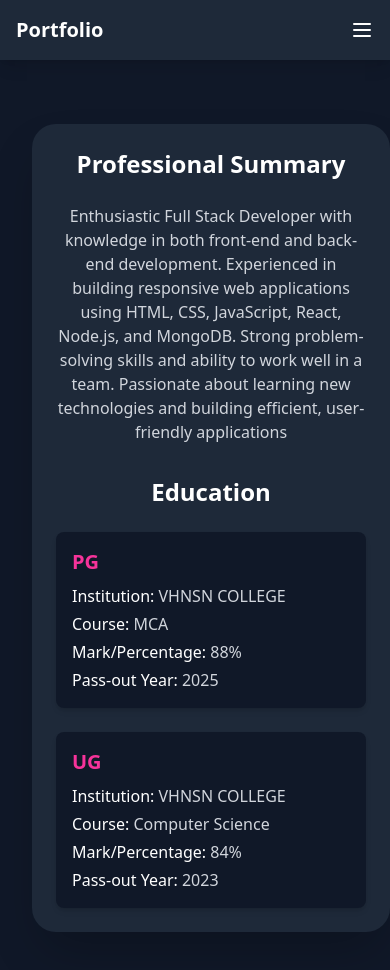
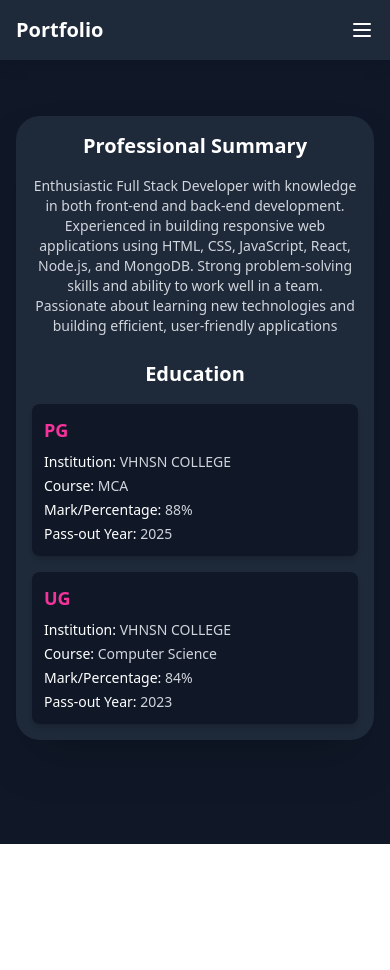
Before and after one commit to G-RagulDharma/My-Portfolio, a React (Vite) app: page /My-Portfolio/about in a window 390 px wide. Shown: the top 970 px of the page. After the commit the page ends 844 px from the top, so only its background shows below. Built offline with nearby package versions, Linux system fonts and the light colour scheme.

Commit message:
update:Responsive for container

```diff
--- a/src/components/About.jsx
+++ b/src/components/About.jsx
@@ -5,37 +5,37 @@ const About = () => {
     {
       degree: 'PG',
       institution: 'VHNSN COLLEGE',
-      course:'MCA',
+      course: 'MCA',
       percentage: '88%',
       year: '2025',
     },
     {
       degree: 'UG',
       institution: 'VHNSN COLLEGE',
-      course:'Computer Science',
+      course: 'Computer Science',
       percentage: '84%',
       year: '2023',
     },
   ];
 
   return (
-    <div className="bg-gray-800 w-full max-w-5xl mx-4 sm:mx-6 lg:mx-auto my-8 rounded-3xl flex flex-col items-center p-6 sm:p-8 shadow-2xl">
-      <h2 className="text-2xl sm:text-3xl lg:text-4xl font-bold text-white mb-6 sm:mb-8">Professional Summary</h2>
-      <p className="text-base sm:text-lg text-gray-300 max-w-3xl text-center mb-8 sm:mb-12">
-      Enthusiastic Full Stack Developer with knowledge in both front-end and back-end development.
-      Experienced in building responsive web applications using HTML, CSS, JavaScript, React, Node.js, and MongoDB.
-      Strong problem-solving skills and ability to work well in a team. Passionate about learning new technologies and building efficient, user-friendly applications
+    <div className="bg-gray-800 w-full max-w-4xl mx-auto my-6 rounded-3xl flex flex-col items-center p-4 sm:p-6 lg:p-8 shadow-2xl">
+      <h2 className="text-xl sm:text-2xl lg:text-3xl font-bold text-white mb-4 sm:mb-6 text-center">Professional Summary</h2>
+      <p className="text-sm sm:text-base text-gray-300 max-w-2xl text-center mb-6 sm:mb-8">
+        Enthusiastic Full Stack Developer with knowledge in both front-end and back-end development.
+        Experienced in building responsive web applications using HTML, CSS, JavaScript, React, Node.js, and MongoDB.
+        Strong problem-solving skills and ability to work well in a team. Passionate about learning new technologies and building efficient, user-friendly applications
       </p>
 
-      <h2 className="text-2xl sm:text-3xl lg:text-4xl font-bold text-white mb-6 sm:mb-8">Education</h2>
-      <div className="w-full max-w-3xl space-y-6">
+      <h2 className="text-xl sm:text-2xl lg:text-3xl font-bold text-white mb-4 sm:mb-6 text-center">Education</h2>
+      <div className="w-full max-w-2xl space-y-4">
         {education.map((edu, index) => (
           <div
             key={index}
-            className="bg-gray-900 rounded-lg p-4 sm:p-6 shadow-md hover:shadow-lg transition-shadow duration-300"
+            className="bg-gray-900 rounded-lg p-3 sm:p-4 shadow-md hover:shadow-lg transition-shadow duration-300"
           >
-            <h3 className="text-xl sm:text-2xl font-semibold text-pink-500 mb-2">{edu.degree}</h3>
-            <div className="text-base sm:text-lg text-gray-300 space-y-1">
+            <h3 className="text-lg sm:text-xl font-semibold text-pink-500 mb-2">{edu.degree}</h3>
+            <div className="text-sm sm:text-base text-gray-300 space-y-1">
               <p>
                 <span className="font-medium text-white">Institution:</span> {edu.institution}
               </p>
--- a/src/components/Contact.jsx
+++ b/src/components/Contact.jsx
@@ -12,7 +12,7 @@ const Contact = ({ contact = {} }) => {
   const contactData = { ...defaultContact, ...contact };
 
   return (
-    <div className="bg-gray-800 w-full max-w-4xl mx-4 sm:mx-6 lg:mx-auto my-6 rounded-3xl flex flex-col items-center p-4 sm:p-6 lg:p-8 shadow-2xl">
+    <div className="bg-gray-800 w-full max-w-4xl mx-auto my-6 rounded-3xl flex flex-col items-center p-4 sm:p-6 lg:p-8 shadow-2xl">
       <h2 className="text-xl sm:text-2xl lg:text-3xl font-bold text-white mb-4 sm:mb-6 text-center">Contact Information</h2>
 
       <div className="w-full max-w-xl">
--- a/src/components/Home.jsx
+++ b/src/components/Home.jsx
@@ -1,22 +1,20 @@
-import React from "react"
+import React from "react";
 
 const Home = (props) => {
   return (
-        <div className="bg-gray-800 w-full max-w-5xl mx-4 sm:mx-6 lg:mx-auto my-8 rounded-3xl flex flex-col lg:flex-row items-center justify-center p-6 sm:p-8 shadow-2xl">
+    <div className="bg-gray-800 w-full max-w-5xl mx-auto my-8 rounded-3xl flex flex-col lg:flex-row items-center justify-center p-4 sm:p-6 lg:p-8 shadow-2xl">
       <div className="flex flex-col items-center justify-center text-center w-full lg:w-1/2 p-4 lg:p-6 space-y-4">
-                <h2 className="text-2xl sm:text-3xl lg:text-4xl font-bold text-white">Hello, it's Me</h2>
-                <h3 className="text-xl sm:text-2xl lg:text-3xl font-extrabold italic text-pink-500 font-sans">Ragul Dharma.G</h3>
-                <h4 className="text-lg sm:text-xl lg:text-2xl text-white">And I'm a Full Stack Developer</h4>
+        <h2 className="text-xl sm:text-2xl lg:text-3xl font-bold text-white">Hello, it's Me</h2>
+        <h3 className="text-lg sm:text-xl lg:text-2xl font-extrabold italic text-pink-500 font-sans">Ragul Dharma.G</h3>
+        <h4 className="text-base sm:text-lg lg:text-xl text-white">And I'm a Full Stack Developer</h4>
       </div>
 
-            <div className="w-64 sm:w-80 lg:w-96 h-64 sm:h-80 lg:h-96 mt-6 lg:mt-0 lg:ml-8 rounded-full shadow-2xl bg-gradient-to-br from-gray-900 to-gray-800 p-1 border-4 border-transparent overflow-hidden">
-
+      <div className="w-64 sm:w-72 lg:w-80 h-64 sm:h-72 lg:h-80 mt-6 lg:mt-0 lg:ml-8 rounded-full shadow-2xl bg-gradient-to-br from-gray-900 to-gray-800 p-1 border-4 border-transparent overflow-hidden">
         <img
           src={`${import.meta.env.BASE_URL}assets/Profile.jpg`}
           className="w-full h-full object-cover rounded-full"
           alt="Profile"
         />
-
       </div>
     </div>
   );
--- a/src/components/Internship.jsx
+++ b/src/components/Internship.jsx
@@ -19,7 +19,7 @@ const Internship = (props) => {
         }
     ]
     return (
-        <div className="bg-gray-800 w-full max-w-5xl mx-4 sm:mx-6 lg:mx-auto my-8 rounded-3xl flex flex-col items-center p-6 sm:p-8 shadow-2xl">
+        <div className="bg-gray-800 w-full max-w-4xl mx-auto my-6 rounded-3xl flex flex-col items-center p-4 sm:p-6 lg:p-8 shadow-2xl">
             <h2 className="text-2xl sm:text-3xl lg:text-4xl font-bold text-white mb-6 sm:mb-8">Internships</h2>
             <div className="w-full space-y-6">
                 {internships.map((internship, index) => (
--- a/src/components/Project.jsx
+++ b/src/components/Project.jsx
@@ -33,7 +33,7 @@ const Project = () => {
   ];
 
   return (
-    <div className="bg-gray-800 w-full max-w-5xl mx-4 sm:mx-6 lg:mx-auto my-8 rounded-3xl flex flex-col items-center p-6 sm:p-8 shadow-2xl">
+    <div className="bg-gray-800 w-full max-w-4xl mx-auto my-6 rounded-3xl flex flex-col items-center p-4 sm:p-6 lg:p-8 shadow-2xl">
       <h2 className="text-2xl sm:text-3xl lg:text-4xl font-bold text-white mb-6 sm:mb-8">Projects</h2>
       <div className="w-full space-y-6">
         {projects.map((project, index) => (
--- a/src/components/Skill.jsx
+++ b/src/components/Skill.jsx
@@ -2,7 +2,7 @@ import React from "react"
 
 const Skill = (props) => {
   return (
-    <div className="bg-gray-800 w-full max-w-5xl mx-4 sm:mx-6 lg:mx-auto my-8 rounded-3xl flex flex-col items-center p-6 sm:p-8 shadow-2xl">
+    <div className="bg-gray-800 w-full max-w-4xl mx-auto my-6 rounded-3xl flex flex-col items-center p-4 sm:p-6 lg:p-8 shadow-2xl">
       <h2 className="text-2xl sm:text-3xl lg:text-4xl font-bold text-white mb-6 sm:mb-8">Technical Skills</h2>
 
       <div className="grid grid-cols-1 sm:grid-cols-2 lg:grid-cols-3 gap-6 w-full">
```
Lines whose indentation alone changed are shown as unchanged.
